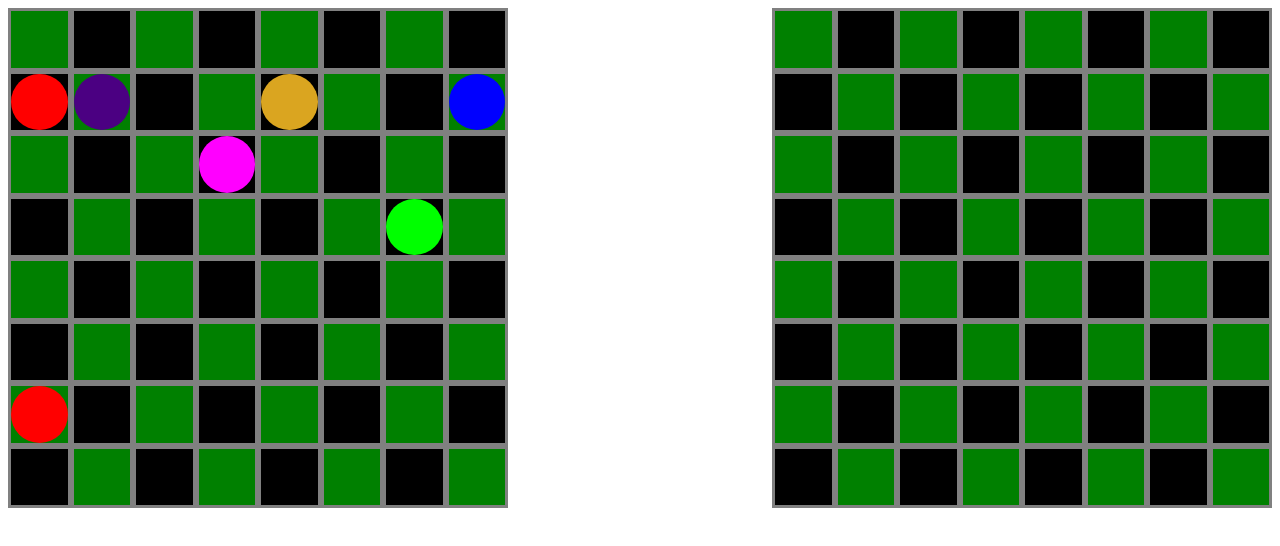
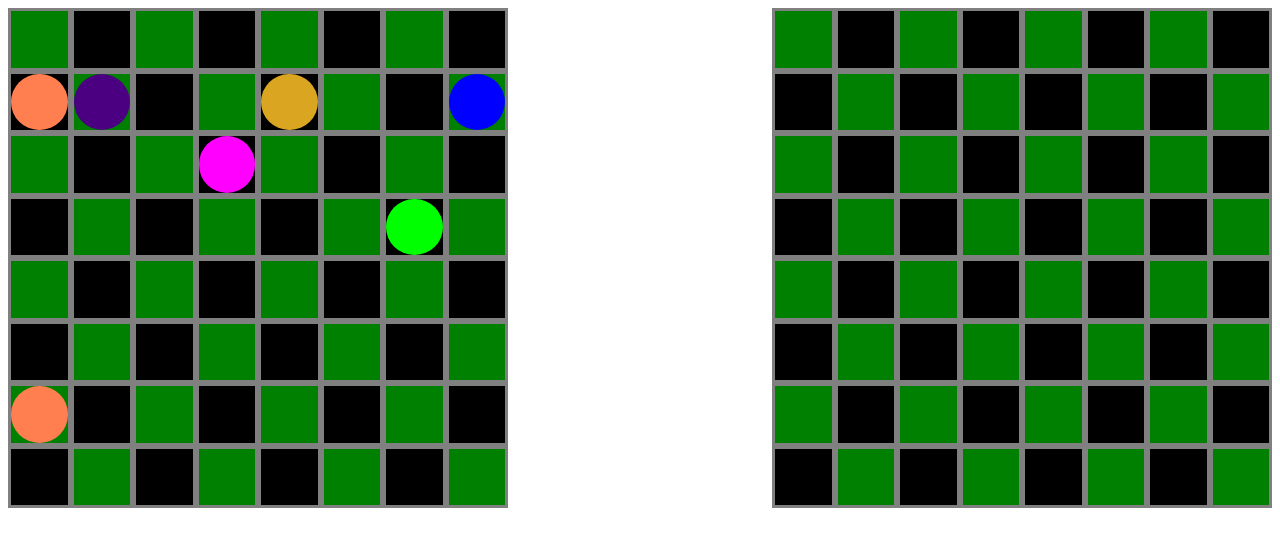
Before and after one commit to Koliostro/AliceChess, a plain HTML site: page main.html in a window 1280 px wide. Drawn offline with Linux system fonts and the light colour scheme.

Commit message:
Minor color changes

```diff
--- a/style/pice_style.css
+++ b/style/pice_style.css
@@ -5,7 +5,7 @@
 }
 
 .pawn_black, .pawn_white {
-    background-color: red;
+    background-color: coral;
 }
 .rock_black, .rock_white {
     background-color: goldenrod;
```
